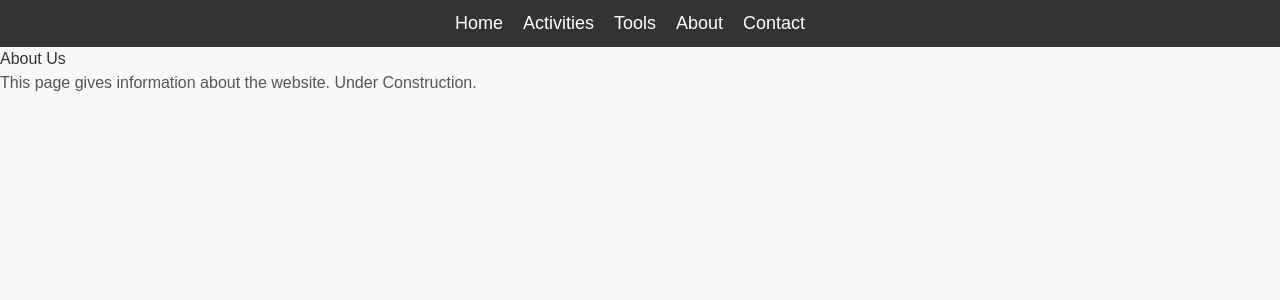
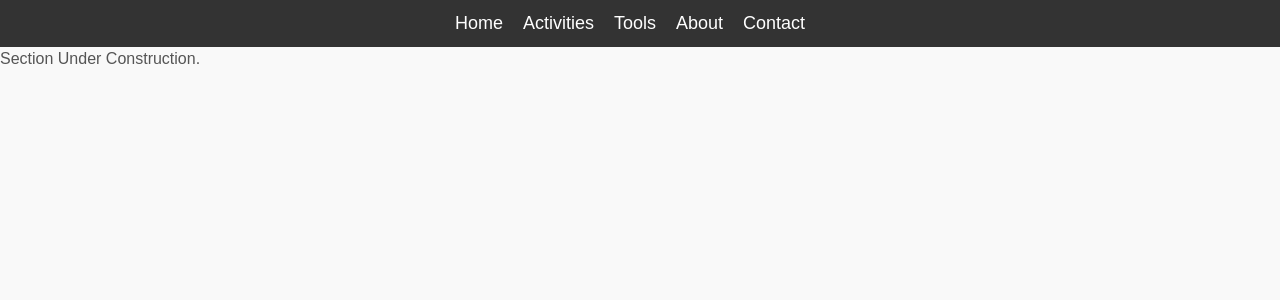
Before and after one commit to teachtudor/main, a Next.js app: page /about in a window 1280 px wide. Shown: the top 300 px of the page. Built offline with nearby package versions, Linux system fonts and the light colour scheme.

Commit message:
more text updates

```diff
--- a/src/app/Activities/page.js
+++ b/src/app/Activities/page.js
@@ -7,7 +7,7 @@ export default function Activities() {
     <div>
       <Navbar />
       <h1>Welcome to Activities</h1>
-      <p>This is the homepage of the website.</p>
+      <p>Section is under construction.</p>
     </div>
   );
 }
--- a/src/app/about/page.js
+++ b/src/app/about/page.js
@@ -6,8 +6,8 @@ export default function About() {
   return (
     <div>
       <Navbar />
-      <h1>About Us</h1>
-      <p>This page gives information about the website. Under Construction.</p>
+      <h1></h1>
+      <p>Section Under Construction.</p>
     </div>
   );
 }
--- a/src/app/contact/page.js
+++ b/src/app/contact/page.js
@@ -6,7 +6,7 @@ export default function Contact() {
   return (
     <div>
       <Navbar />
-      <h1>Contact Us</h1>
+      <h1></h1>
       <p>Under Construction</p>
     </div>
   );
```
